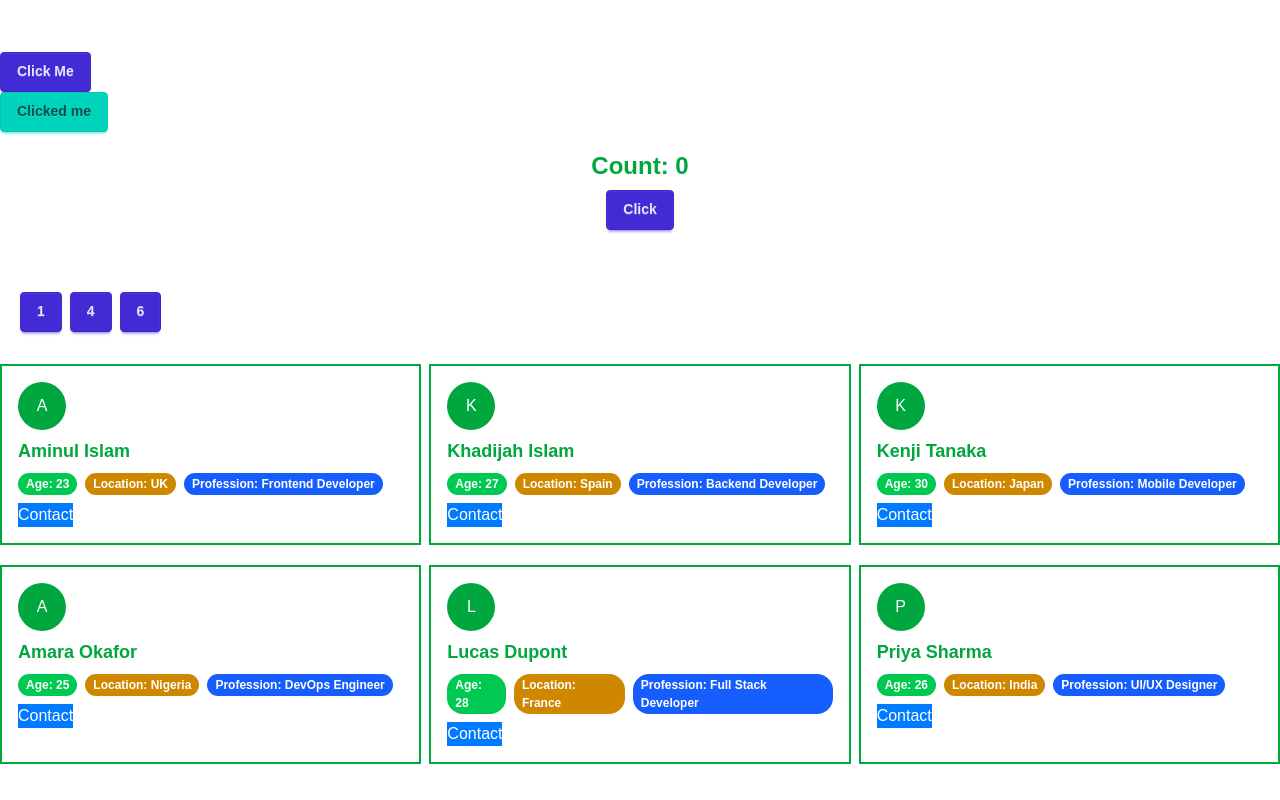
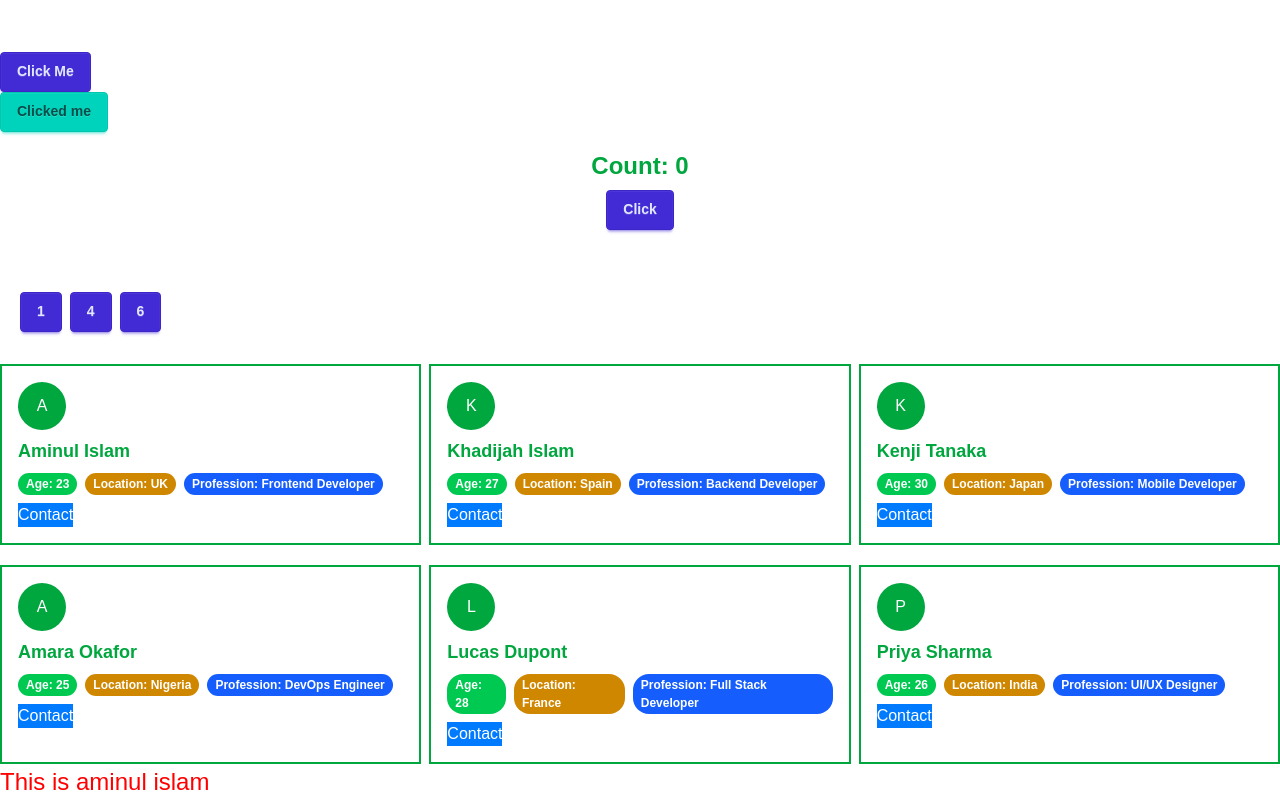
Before and after one commit to Aminulislam98/React-Module, a React (Vite) app: page / in a window 1280 px wide. Shown: the part 1371-2171 px from the top of the page. Before the commit the page ends 2135 px from the top, so only its background shows below. Built offline with nearby package versions, Linux system fonts and the light colour scheme.

Commit message:
practiced about conditional rendering on style

```diff
--- a/src/App.jsx
+++ b/src/App.jsx
@@ -9,7 +9,7 @@ import FunctionParam from "./Hero-section/FunctionParam";
 import State from "./Hero-section/State";
 import Batsman from "./Hero-section/Batsman";
 import NestProperty from "./Hero-section/NestProperty";
-
+import Style from "./Hero-section/Style";
 function App() {
   const developerObj = [
     {
@@ -85,6 +85,7 @@ function App() {
           <NestProperty {...developer}></NestProperty>
         ))}
       </div>
+      <Style isImportant={true} />
     </>
   );
 }
--- /dev/null
+++ b/src/Hero-section/Style.jsx
@@ -0,0 +1,15 @@
+import React from "react";
+
+const Style = ({ isImportant }) => {
+  const styles = {
+    color: isImportant ? "red" : "black",
+    fontSize: isImportant ? "24px" : "16px",
+  };
+  return (
+    <div>
+      <h1 style={styles}>This is aminul islam</h1>
+    </div>
+  );
+};
+
+export default Style;
```
